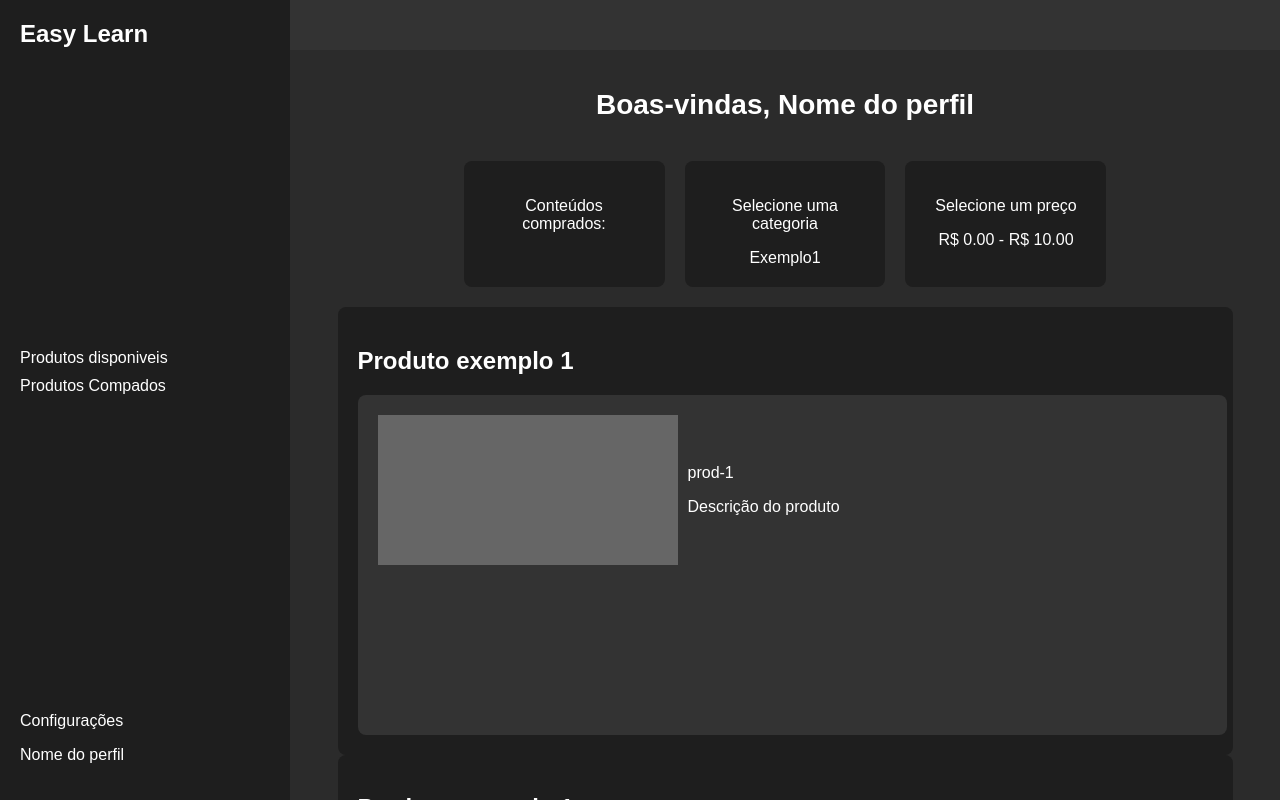
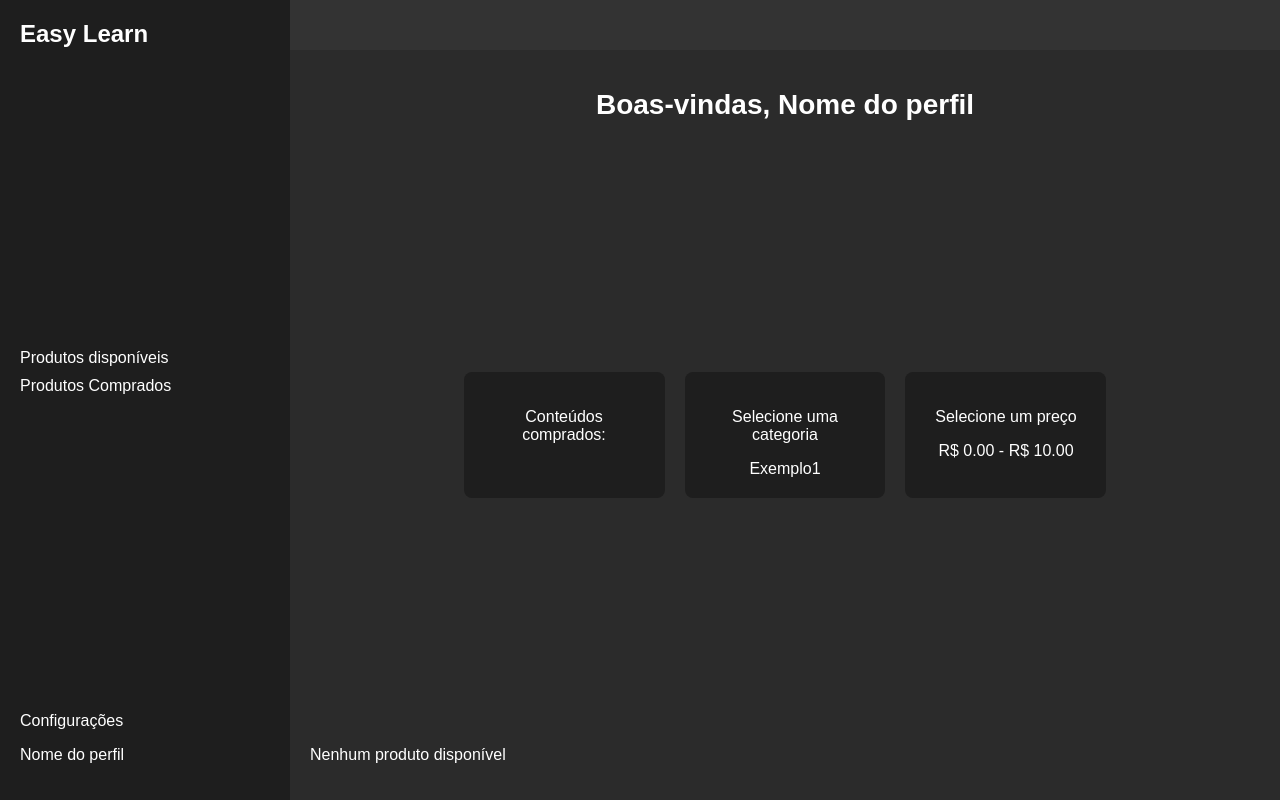
Before and after one commit to CesarA22/easy-learn, a React (Create React App) app: page /produtos-disponiveis in a window 1280 px wide. Built offline with nearby package versions, Linux system fonts and the light colour scheme.

Commit message:
tentando ler produtos do banco do back parte 1 a saga começa

```diff
--- a/src/pages/login-comprador.js
+++ b/src/pages/login-comprador.js
@@ -2,7 +2,7 @@
 import React, { useState, useContext } from 'react';
 import { Link, useNavigate } from 'react-router-dom';
 import '../styles/login-comprador.css';
-import { AuthContext } from '../context/AuthContext';
+import { AuthContext } from '../context/AuthContext.js';
 
 function LoginComprador() {
   const navigate = useNavigate();
--- a/src/pages/produtos-disponiveis.js
+++ b/src/pages/produtos-disponiveis.js
@@ -1,26 +1,46 @@
-// src/components/ProdutosDisponiveis.js
-import React, { useState, useContext } from "react";
+import React, { useState, useEffect, useContext } from "react";
 import { useNavigate } from "react-router-dom";
 import "../styles/produtos-disponiveis.css";
-import { AuthContext } from "../context/AuthContext";
+import { AuthContext } from "../context/AuthContext.js";
 
 function ProdutosDisponiveis() {
   const navigate = useNavigate();
   const { user } = useContext(AuthContext);
+  const [products, setProducts] = useState([]);
 
-  const [products, setProducts] = useState([
-    { name: "prod-1", description: "Descrição do produto" },
-    { name: "prod-2", description: "Descrição do produto" },
-    { name: "prod-3", description: "Descrição do produto" },
-    { name: "prod-4", description: "Descrição do produto" },
-    { name: "prod-5", description: "Descrição do produto" },
-  ]);
+  useEffect(() => {
 
-  // useEffect(() => {
-  // TODO: Fazer uma chamada para API
-  // e setar os produtos com setProducts
-  // setProducts()
-  // }, [])
+    const token = localStorage.getItem('token');
+    if (!token) {
+        console.error("No token found");
+        return;
+      }
+    console.log(token)
+    if (!user) return; // Ensure user is authenticated before making the request
+
+    const fetchProducts = async () => {
+      try {
+        const response = await fetch("http://localhost:3001/products/item", {
+            method: "GET",
+          headers: {
+            Authorization: `Bearer ${user.token}`, // Assuming the user object has a token property
+          },
+        });
+
+        if (!response.ok) {
+          throw new Error("Network response was not ok");
+        }
+
+        const data = await response.json();
+        console.log("Fetched products:", data); // Log the fetched data
+        setProducts(data); // Assuming the data is an array of products
+      } catch (error) {
+        console.error("There was a problem with the fetch operation:", error);
+      }
+    };
+
+    fetchProducts();
+  }, [user]);
 
   return (
     <div className="produtos-disponiveis-container">
@@ -31,10 +51,10 @@ function ProdutosDisponiveis() {
         <nav className="menu">
           <ul>
             <li onClick={() => navigate("/produtos-disponiveis")}>
-              Produtos disponiveis
+              Produtos disponíveis
             </li>
-            <li onClick={() => navigate("/products-comprados")}>
-              Produtos Compados
+            <li onClick={() => navigate("/produtos-comprados")}>
+              Produtos Comprados
             </li>
           </ul>
         </nav>
@@ -64,11 +84,14 @@ function ProdutosDisponiveis() {
           </div>
         </section>
         <div className="products__container">
-          {products.map((product) => (
-            <section className="product">
-              <h2>Produto exemplo 1</h2>
+            {products.length === 0 ? (
+                <p>Nenhum produto disponível</p> // Show a message if there are no products
+            ) : (
+                products.map((product) => (
+                <section className="product" key={product.id}>
+                    <h2>{product.name}</h2>
                     <div className="product-content">
-                <div className="product-item" key={product.name}>
+                    <div className="product-item">
                         <div className="product-image" />
                         <div>
                         <p>{product.name}</p>
@@ -77,7 +100,8 @@ function ProdutosDisponiveis() {
                     </div>
                     </div>
                 </section>
-          ))}
+                ))
+            )}
             </div>
       </main>
     </div>
```
Lines whose indentation alone changed are shown as unchanged.
